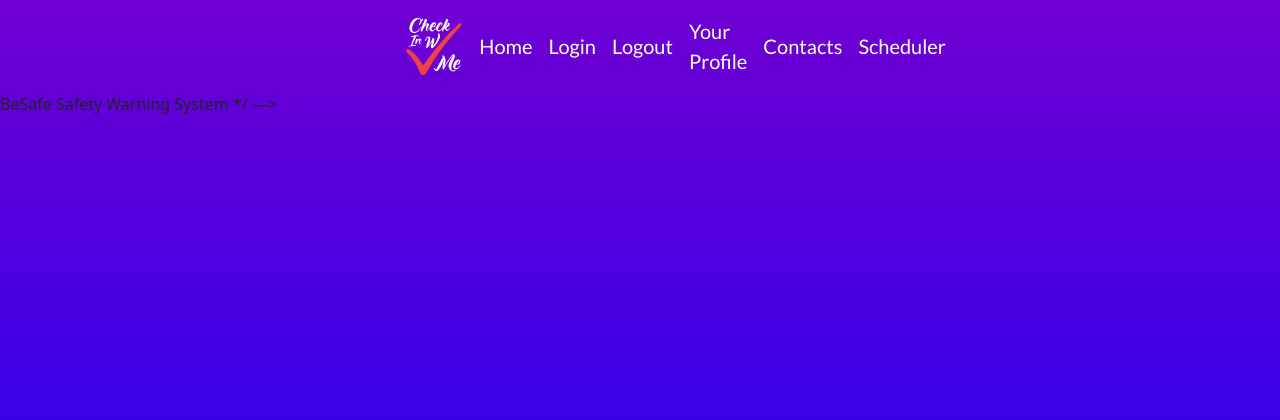
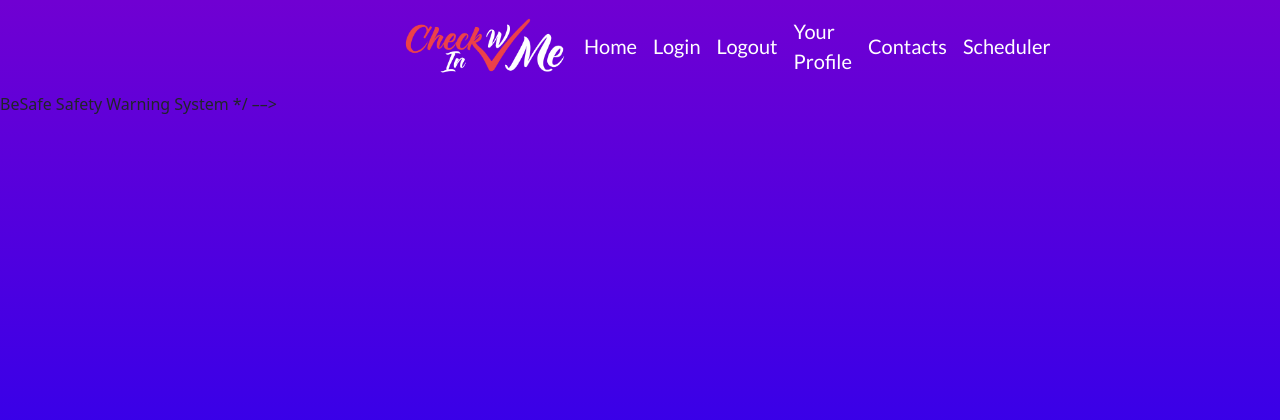
Before and after one commit to beegeiger/besafe, a Flask app: page / in a window 1280 px wide; the page is wider, and only the part inside the window is pictured. Shown: the top 420 px of that part. Run offline with Flask 2, Linux system fonts and the light colour scheme; some libraries are stand-ins or nearby versions.

Commit message:
New Image

```diff
--- a/templates/base.html
+++ b/templates/base.html
@@ -49,7 +49,7 @@
             <div class="collapse navbar-collapse" id="navbarSupportedContent" style="padding-left: 4in; padding-right: 4in">
 				<ul class="navbar-nav me-auto mb-2 mb-lg-0">
                     <li class="nav-item">
-                        <a class="nav-link active" aria-current="page" href="/"><img src="../static/img/checkin-01.png" height="60" alt=""/></a>
+                        <a class="nav-link active" aria-current="page" href="/"><img src="../static/img/checkin-02.png" height="60" alt=""/></a>
                     </li>
                 </ul>
                 <ul class="navbar-nav me-auto mb-2 mb-lg-0">
```
Also changed, not shown: static/img/checkin-02.png (added).
